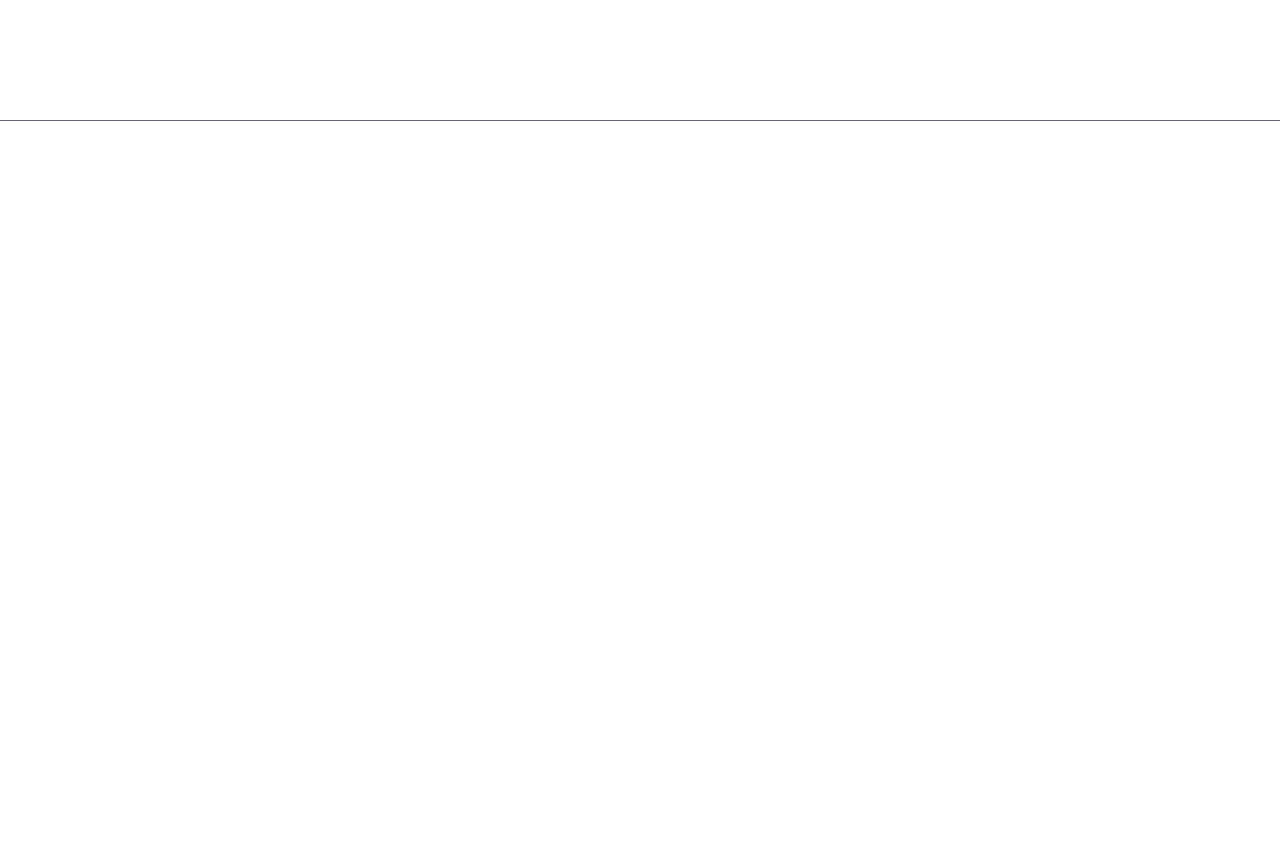
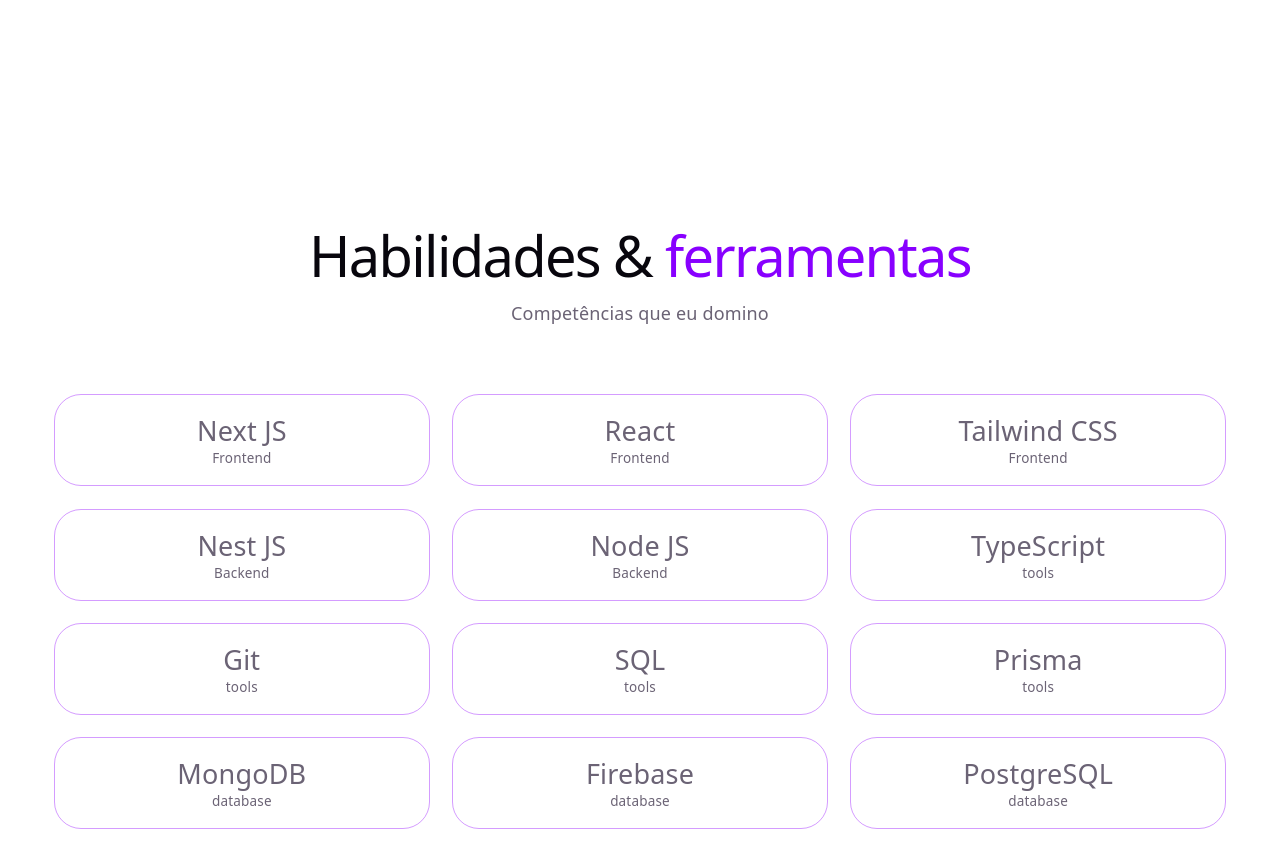
Before and after one commit to SamuelAbreu74/meu-portifolio, a React (Vite) app: page / in a window 1280 px wide. Shown: the part 3020-3888 px from the top of the page. Before the commit the page ends 3141 px from the top, so only its background shows below. Built offline with nearby package versions, Linux system fonts and the light colour scheme.

Commit message:
feat: Adicionando nova sessao de habilidades e competencias

```diff
--- a/src/App.tsx
+++ b/src/App.tsx
@@ -2,6 +2,7 @@
 import { Hero } from "./components/sections/Hero"
 import { About } from "./components/sections/About"
 import { Projects } from "./components/sections/Projects"
+import { Skills } from "./components/sections/Skills"
 
 function App() {
 
@@ -10,9 +11,9 @@
       <Header />
       <main>
         <Hero />
-        <About/>
-        <Projects/>
-        {/* <Skills/> */}
+        <About />
+        <Projects />
+        <Skills />
         {/* <Contact/> */}
       </main>
     </>
--- /dev/null
+++ b/src/components/common/SkillBox.tsx
@@ -0,0 +1,21 @@
+import { skillsData } from "../../data/skills";
+
+export const SkillBox = () => {
+  return (
+    <div className="grid grid-cols-1 sm:grid-cols-2 lg:grid-cols-3 gap-5 py-5 px-4">
+      {skillsData.map((skill) => (
+        <div
+          key={skill.id}
+          className="flex flex-col items-center justify-center p-4
+                     bg-(--bg-card) border border-(--accent-border)
+                     rounded-3xl transition-all duration-300
+                     hover:shadow-(--shadow) hover:-translate-y-2
+                     w-full min-h-15 text-center"
+        >
+          <span className="text-2xl font-medium">{skill.name}</span>
+          <p className="text-pretty font-extralight text-xs">{skill.category}</p>
+        </div>
+      ))}
+    </div>
+  );
+};
--- a/src/components/sections/Projects.tsx
+++ b/src/components/sections/Projects.tsx
@@ -3,7 +3,7 @@
 
 export const Projects = () => {
     return (
-        <section id="projetos" className="min-h-screen flex  border-b items-center justify-center bg-(--bg)">
+        <section id="projetos" className="min-h-screen flex items-center justify-center bg-(--bg)">
             <Container className="flex flex-col text-center py-20">
                 <h1>Meus <span className="text-(--accent)">Projetos</span></h1>
                 <p className="text-pretty">Minha trajetoria de aprendizado real.</p>
--- a/src/components/sections/Skills.tsx
+++ b/src/components/sections/Skills.tsx
@@ -1,5 +1,19 @@
-export default function Skills() {
+import { Container } from "../common/Container"
+import { SkillBox } from "../common/SkillBox"
+
+export const Skills = () => {
     return (
-        <></>
+        <section id="habilidades">
+            <Container className="flex flex-col text-center py-20">
+                <div className="flex flex-col text-center">
+                    <h1>Habilidades & <span className="text-(--accent)">ferramentas</span></h1>
+                    <p className="text-pretty">Competências que eu domino</p>
+                </div>
+
+                <div className="max-w-full py-10">
+                    <SkillBox />
+                </div>
+            </Container>
+        </section>
     )
 }
--- /dev/null
+++ b/src/data/skills.ts
@@ -0,0 +1,74 @@
+export const skillsData = [
+    {
+        id: "1",
+        name: "Next JS",
+        icon: "",
+        category: "Frontend"
+    },
+    {
+        id: "2",
+        name: "React",
+        icon: "",
+        category: "Frontend"
+    },
+    {
+        id: "3",
+        name: "Tailwind CSS",
+        icon: "",
+        category: "Frontend"
+    },
+    {
+        id: "4",
+        name: "Nest JS",
+        icon: "",
+        category: "Backend"
+    },
+    {
+        id: "5",
+        name: "Node JS",
+        icon: "",
+        category: "Backend"
+    },
+    {
+        id: "6",
+        name: "TypeScript",
+        icon: "",
+        category: "tools"
+    },
+    {
+        id: "7",
+        name: "Git",
+        icon: "",
+        category: "tools"
+    },
+    {
+        id: "8",
+        name: "SQL",
+        icon: "",
+        category: "tools"
+    },
+    {
+        id: "9",
+        name: "Prisma",
+        icon: "",
+        category: "tools"
+    },
+    {
+        id: "10",
+        name: "MongoDB",
+        icon: "",
+        category: "database"
+    },
+    {
+        id: "11",
+        name: "Firebase",
+        icon: "",
+        category: "database"
+    },
+    {
+        id: "12",
+        name: "PostgreSQL",
+        icon: "",
+        category: "database"
+    },
+]
--- a/src/types/skill.ts
+++ b/src/types/skill.ts
@@ -1,5 +1,6 @@
 export interface Skill {
+    id: string;
     name: string;
     icon?: string;
-    category?: 'frontend' | 'backend' | 'tools'
+    category?: 'frontend' | 'backend' | 'tools' | 'database'
 }
```
